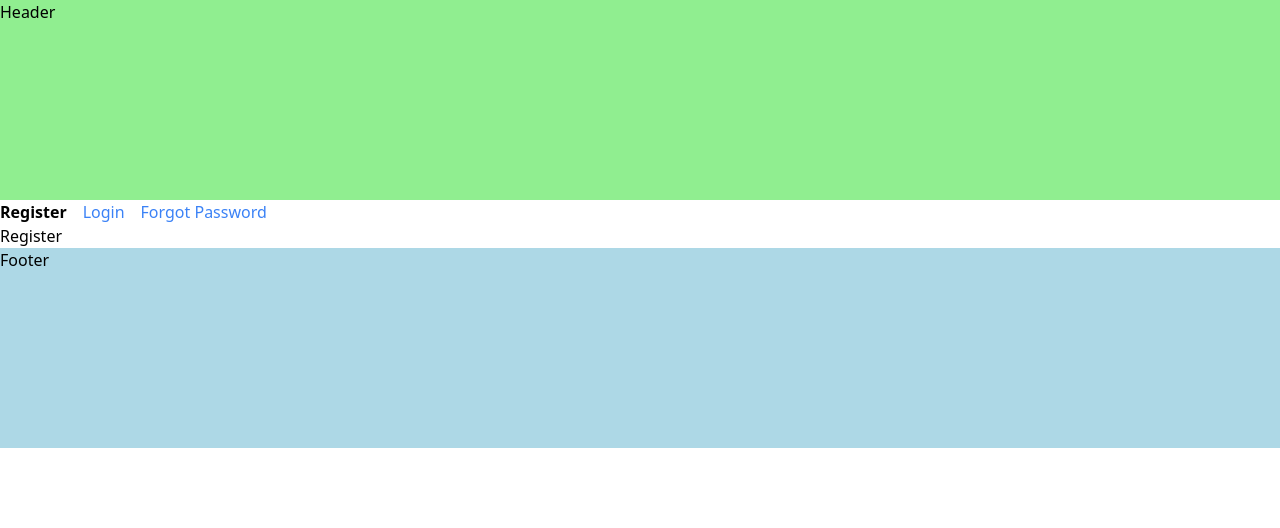
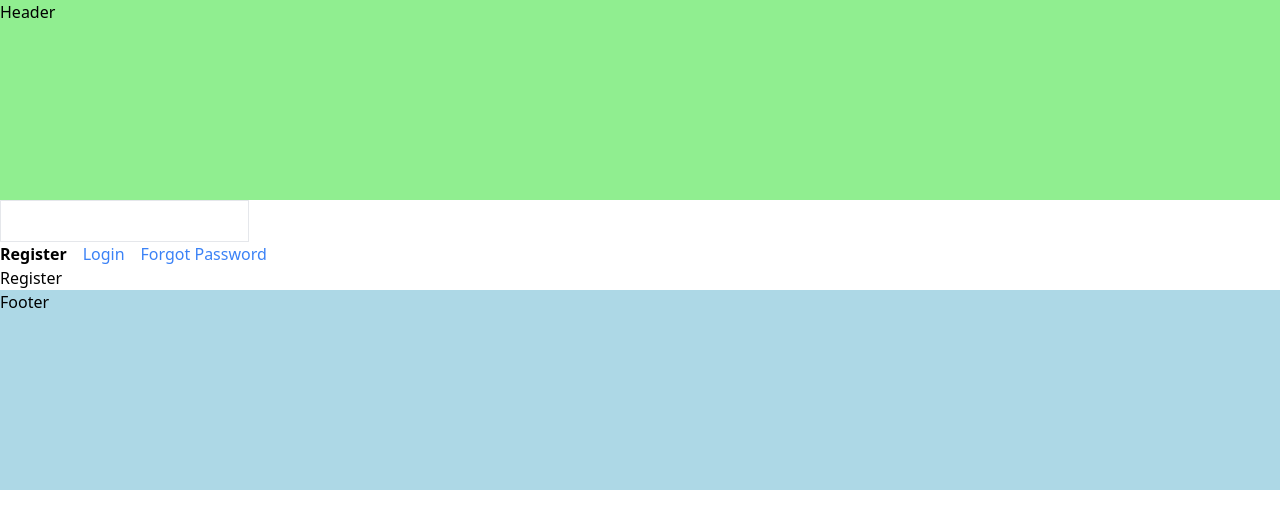
Before and after one commit to DevelopedByBarley/Next, a Next.js app: page /register in a window 1280 px wide. Shown: the top 528 px of the page. Built offline with nearby package versions, Linux system fonts and the light colour scheme.

Commit message:
Ep 22 - Templates

```diff
--- a/src/app/(auth)/(with-auth-layout)/layout.tsx
+++ b/src/app/(auth)/(with-auth-layout)/layout.tsx
@@ -2,6 +2,7 @@
 import './style.css'
 import Link from "next/link"
 import { usePathname } from "next/navigation"
+import { useState } from 'react';
 
 const navLinks = [
   { name: "Register", href: "/register" },
@@ -14,9 +15,15 @@ export default function AuthLayout({
 }: {
   children: React.ReactNode
 }) {
+  const [input, setInput] = useState("");
   const pathName = usePathname();
+
+
   return (
     <>
+      <div>
+        <input type="text" value={input} onChange={(e) => setInput(e.target.value)} className='border p-2'/>
+      </div>
       {
         navLinks.map((link) => {
           const isActive = pathName.startsWith(link.href);
@@ -32,3 +39,25 @@ export default function AuthLayout({
     </>
   )
 }
+
+
+/**
+ *
+ *
+ * A példában, amit megosztottál, a useState hookot használod egy input értékének nyomon követésére. Amikor a
+ * layout.tsx fájlt használod a navigáció során, a state megmarad, de amikor a template.tsx fájlon keresztül navigálsz,
+ * a state elveszik. Ez az eltérés abból adódik, ahogyan
+ * a layout és a template komponensek kezelik az állapotot és a komponensek újrarenderelését.
+
+Miért marad meg a state a layout.tsx használatával?
+A layout.tsx fájlok perzisztens komponensek, ami azt jelenti, hogy amikor navigálsz
+az oldalak között az adott layout alatt, akkor a layout komponens újra felhasználásra kerül,
+ és nem renderelődik újra teljesen. Ezért a state, amit a layout.tsx-ben definiálsz, megmarad,
+ mert a komponens nem kerül újralétrehozásra, csak az alatta lévő gyermek komponensek változnak.
+
+Miért veszik el a state a template.tsx használatával?
+A template.tsx fájlok dinamikus komponensek, amelyeket minden alkalommal újrarenderel a Next.js,
+ amikor navigálsz az útvonalak között, amelyekhez a template tartozik. Ez azt jelenti, hogy amikor a
+  template.tsx-en keresztül navigálsz, a komponens újra inicializálódik,
+   és ezzel együtt minden state is újrainicializálódik, így elveszik az előző állapot.
+ */
```
